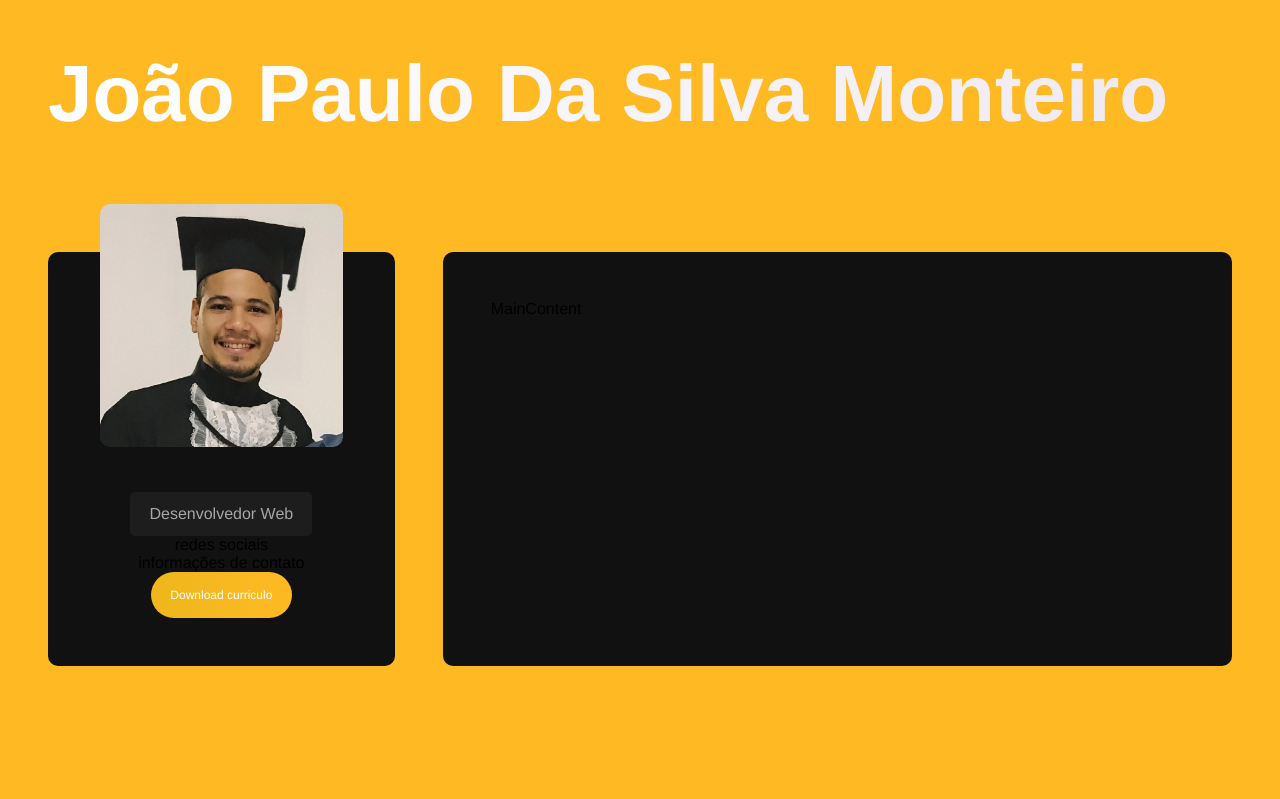
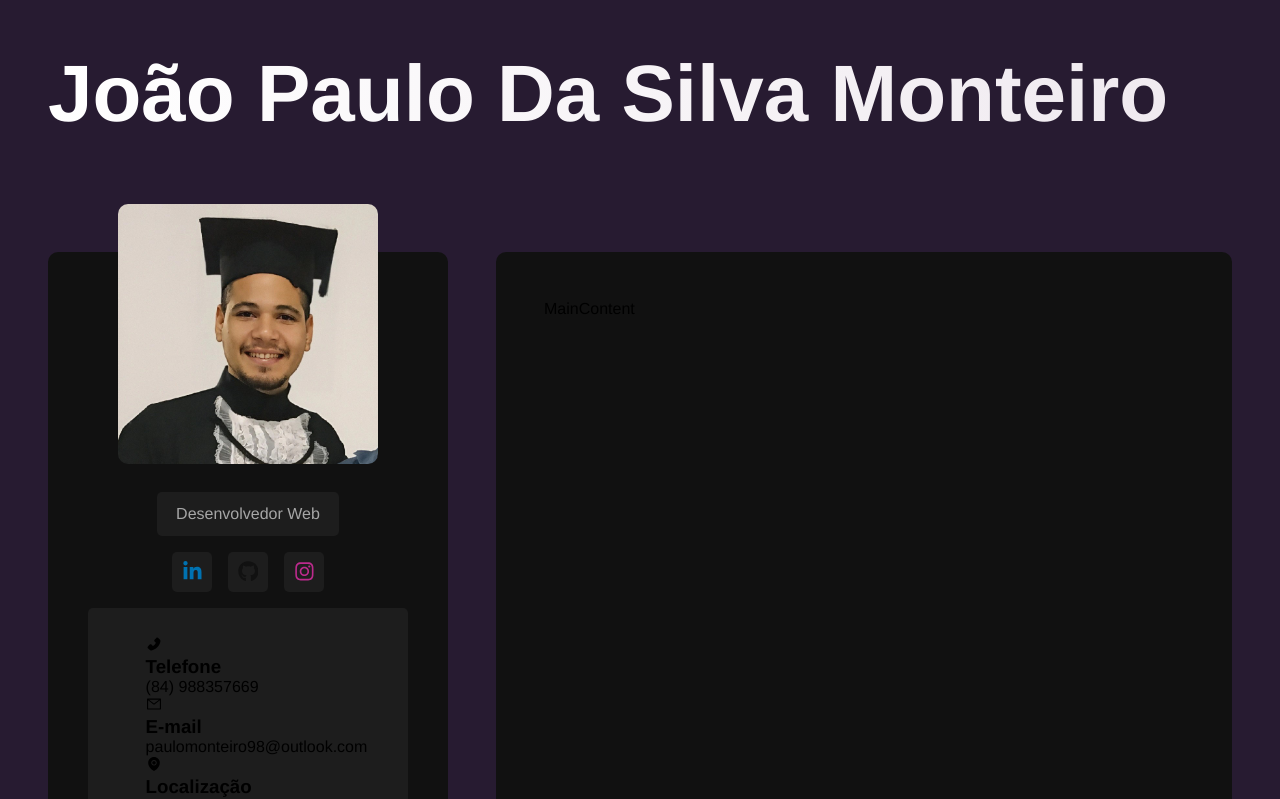
Before and after one commit to PauloMonteiro98/portfolio, a React (Vite) app: page / in a window 1280 px wide. Shown: the top 799 px of the page. Built offline with nearby package versions, Linux system fonts and the light colour scheme.

Commit message:
atualização informações e corrigindo problemas

```diff
--- /dev/null
+++ b/src/components/InformationContainer.jsx
@@ -0,0 +1,27 @@
+import { AiFillPhone, AiOutlineMail, AiFillEnvironment } from 'react-icons/ai';
+
+import '../styles/components/informationContainer.sass'
+
+const InformationContainer = () => {
+  return <section id="information">
+    <div className="info-card">
+        <AiFillPhone id='phone-icon' />
+        <div>
+            <h3>Telefone</h3>
+            <p>(84) 988357669</p>
+        </div>
+        <AiOutlineMail id='email-icon' />
+        <div>
+            <h3>E-mail</h3>
+            <p>paulomonteiro98@outlook.com</p>
+        </div>
+        <AiFillEnvironment id='pin-icon' />
+        <div>
+            <h3>Localização</h3>
+            <p>Natal / RN</p>
+        </div>
+    </div>
+  </section>
+}
+
+export default InformationContainer
--- a/src/components/Sidebar.jsx
+++ b/src/components/Sidebar.jsx
@@ -1,13 +1,16 @@
 import Avatar from '../img/16993052449711.jpeg'
+import SocialNetwork from './SocialNetwork'
 
 import '../styles/components/sidebar.sass'
+import InformationContainer from './InformationContainer'
 
 const Sidebar = () => {
   return (
     <aside id="sidebar">
         <img src={Avatar} alt="João Paulo Da Silva Monteiro" />
         <p className="title">Desenvolvedor Web</p>
-        <p>redes sociais</p>
+        <SocialNetwork />
+        <InformationContainer />
         <p>informações de contato</p>
         <a href="" className="btn">Download curriculo</a>
     </aside>
--- /dev/null
+++ b/src/components/SocialNetwork.jsx
@@ -0,0 +1,20 @@
+import { FaLinkedinIn, FaGithub, FaInstagram } from 'react-icons/fa'
+import '../styles/components/socialnetwork.sass'
+
+const socialNetworks = [
+    { name: 'linkedin', icon: <FaLinkedinIn /> },
+    { name: 'github', icon: <FaGithub /> },
+    { name: 'instagram', icon: <FaInstagram /> },
+];
+
+const SocialNetwork = () => {
+  return <section id="social-network">
+    {socialNetworks.map((network) => (
+        <a href="#" className='social-btn' id={network.name} key={network.name}>
+            {network.icon}
+        </a>
+    ))}
+  </section>
+}
+
+export default SocialNetwork
--- /dev/null
+++ b/src/styles/components/informationContainer.sass
@@ -0,0 +1,21 @@
+@use '../variables'
+@use '../mixins'
+
+#information
+    @include mixins.center
+    flex-direction: column
+    background-color: variables.$bg-color-secondary
+    padding: 1rem
+    margin-bottom: 2rem
+    text-align: left
+    width: 80%
+    border-radius: variables.$card-border-radius
+
+    .info-card
+
+        justify-content: start
+        gap: 1rem
+        padding: .8rem
+        margin-bottom: .8rem
+        border-bottom: 1px solid #444
+        width: 80%
--- a/src/styles/components/sidebar.sass
+++ b/src/styles/components/sidebar.sass
@@ -3,7 +3,7 @@
 
 #sidebar
     background-color: variables.$bg-color
-    flex: 1 1 0
+    width: 25rem
     border-radius: variables.$container-border-radius
     display: flex
     align-items: center
@@ -13,7 +13,7 @@
     padding: 3rem 0
 
     img
-        max-width: 70%
+        max-width: 65%
         border-radius: variables.$container-border-radius
         position: absolute
         top: -3rem
@@ -26,5 +26,5 @@
         padding: .8rem 1.2rem
 
     .btn
-        font-size: 12px
+        font-size: 16px
         @include mixins.btn
--- /dev/null
+++ b/src/styles/components/socialnetwork.sass
@@ -0,0 +1,27 @@
+@use '../variables'
+@use '../mixins'
+
+#social-network
+    @include mixins.center
+    gap: 1rem
+    margin: 1rem 0
+
+    .social-btn
+        padding: .6rem
+        background-color: variables.$bg-color-secondary
+        border-radius: variables.$card-border-radius
+        color: #333
+        font-size: 1.3rem
+        @include mixins.center
+
+    #linkedin
+        color: #0072b1
+
+    #github
+        color: #111
+
+    #instagram
+        color: #bc2a8d
+
+    :hover
+        background: variables.$gradient
--- a/src/styles/mixins.sass
+++ b/src/styles/mixins.sass
@@ -1,8 +1,16 @@
 @use 'variables'
+
+
+@mixin center
+    display: flex
+    justify-content: center
+    align-items: center
 
 @mixin btn
     padding: 1rem 1.2rem
-    color: variables.$text-color
+    color: variables.$text-color-btn
     background: variables.$gradient-secondary
     text-decoration: none
     border-radius: 3rem
+    font-weight: bold
+    box-shadow: 2px 2px 2px 1px rgba(254, 254, 254, 0.454)
--- a/src/styles/variables.sass
+++ b/src/styles/variables.sass
@@ -1,10 +1,11 @@
 $font-stack: "Helvetica"
 $text-color: #fff
+$text-color-btn: #111
 $text-color-secondary: #a6a6a6
-$body-bg-color: rgb(255, 185, 35)
+$body-bg-color: #271B31
 $bg-color: #111
 $bg-color-secondary: #1d1d1d
 $container-border-radius: 10px
 $card-border-radius: 5px
 $gradient: linear-gradient(90deg, #ffffff 0%, #efe9ef 100%)
-$gradient-secondary: linear-gradient(90deg, #f3ba1dfa 0%, rgb(255, 185, 35) 100%)
+$gradient-secondary: linear-gradient(90deg, #ffffff 0%, #efe9ef 100%)
```
